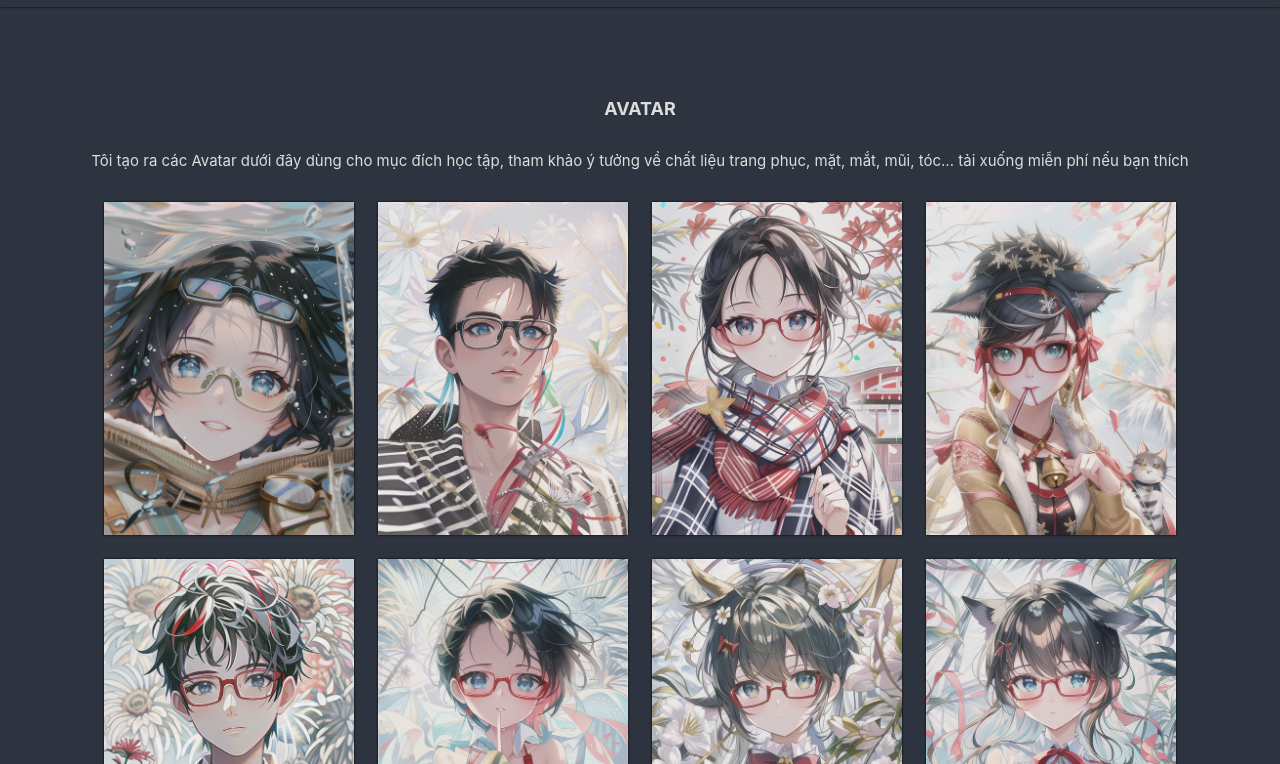
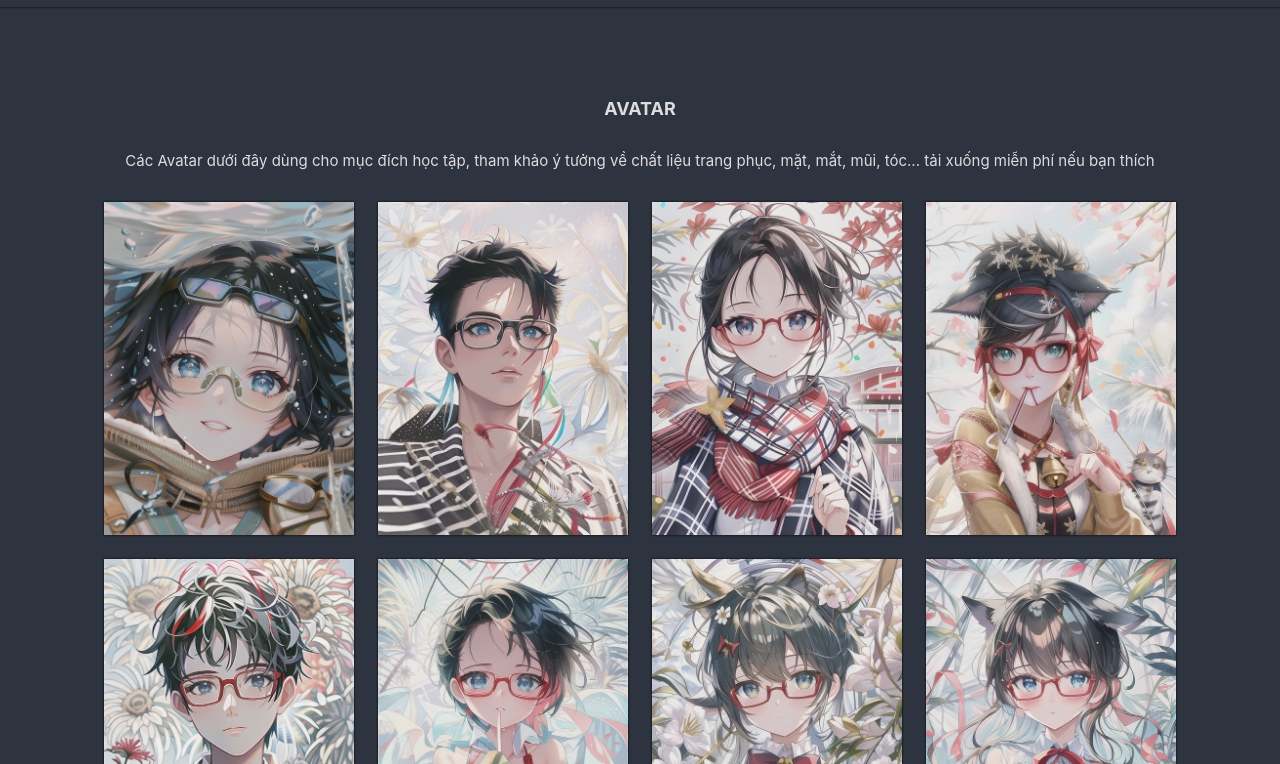
Before and after one commit to tayphai99/Phanhoainam, a plain HTML site: page index.html in a window 1280 px wide. Shown: the part 36-800 px from the top of the page. Drawn offline with Linux system fonts and the light colour scheme.

Commit message:
Update index.html

```diff
--- a/index.html
+++ b/index.html
@@ -18,7 +18,7 @@
 
 <div class="phn-container phn-ta-center">
 	<h2><a name="avatar">AVATAR</a></h2>
-	<p>Tôi tạo ra các Avatar dưới đây dùng cho mục đích học tập, tham khảo ý tưởng về chất liệu trang phục, mặt, mắt, mũi, tóc... tải xuống miễn phí nếu bạn thích</p>
+	<p>Các Avatar dưới đây dùng cho mục đích học tập, tham khảo ý tưởng về chất liệu trang phục, mặt, mắt, mũi, tóc... tải xuống miễn phí nếu bạn thích</p>
 
 	<div class="phn-flex phn-jc-center">
 		<div class="card-avatar"><img src="data/img/avatar/11 (1).jpg" alt="avatar" /></div>
```
